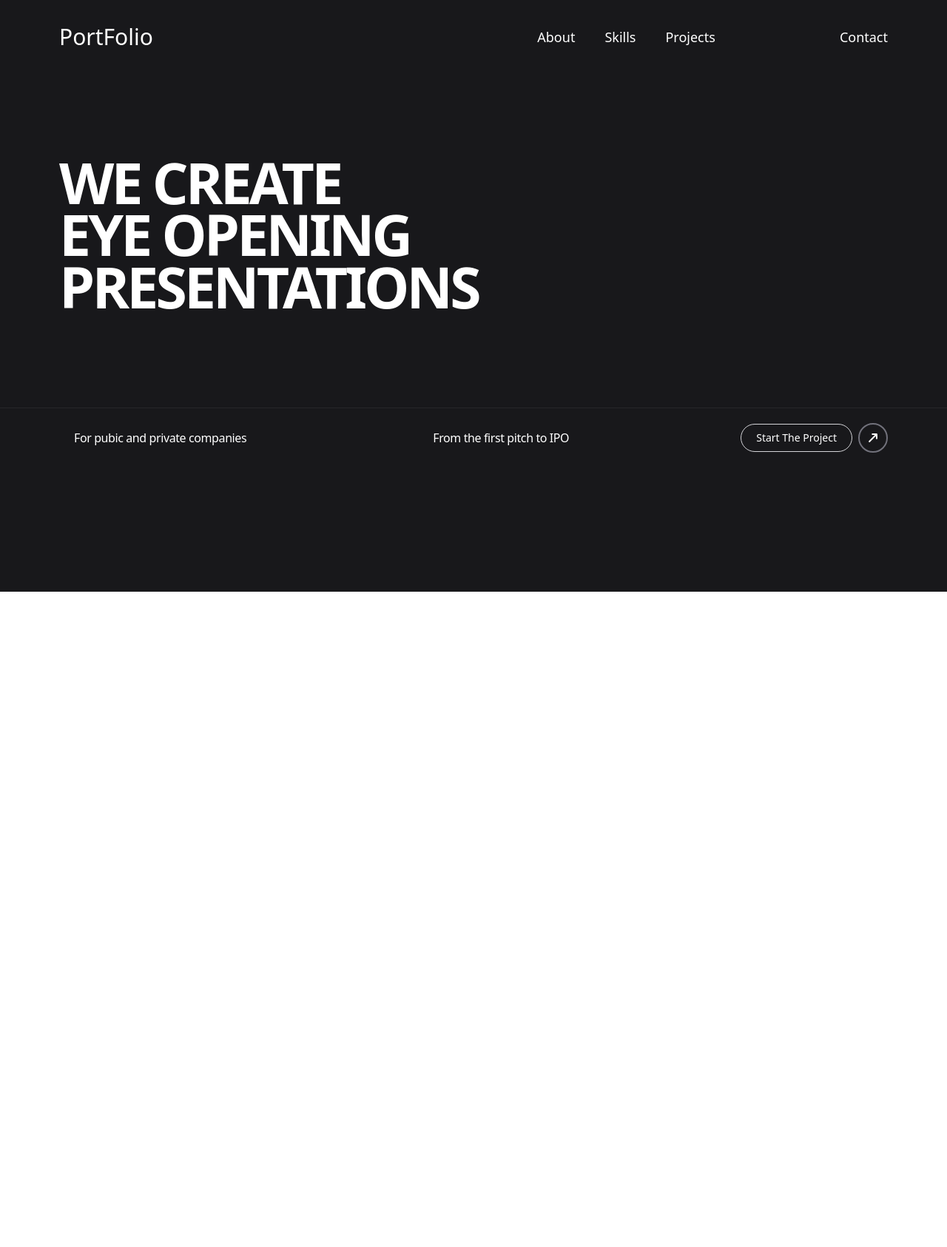
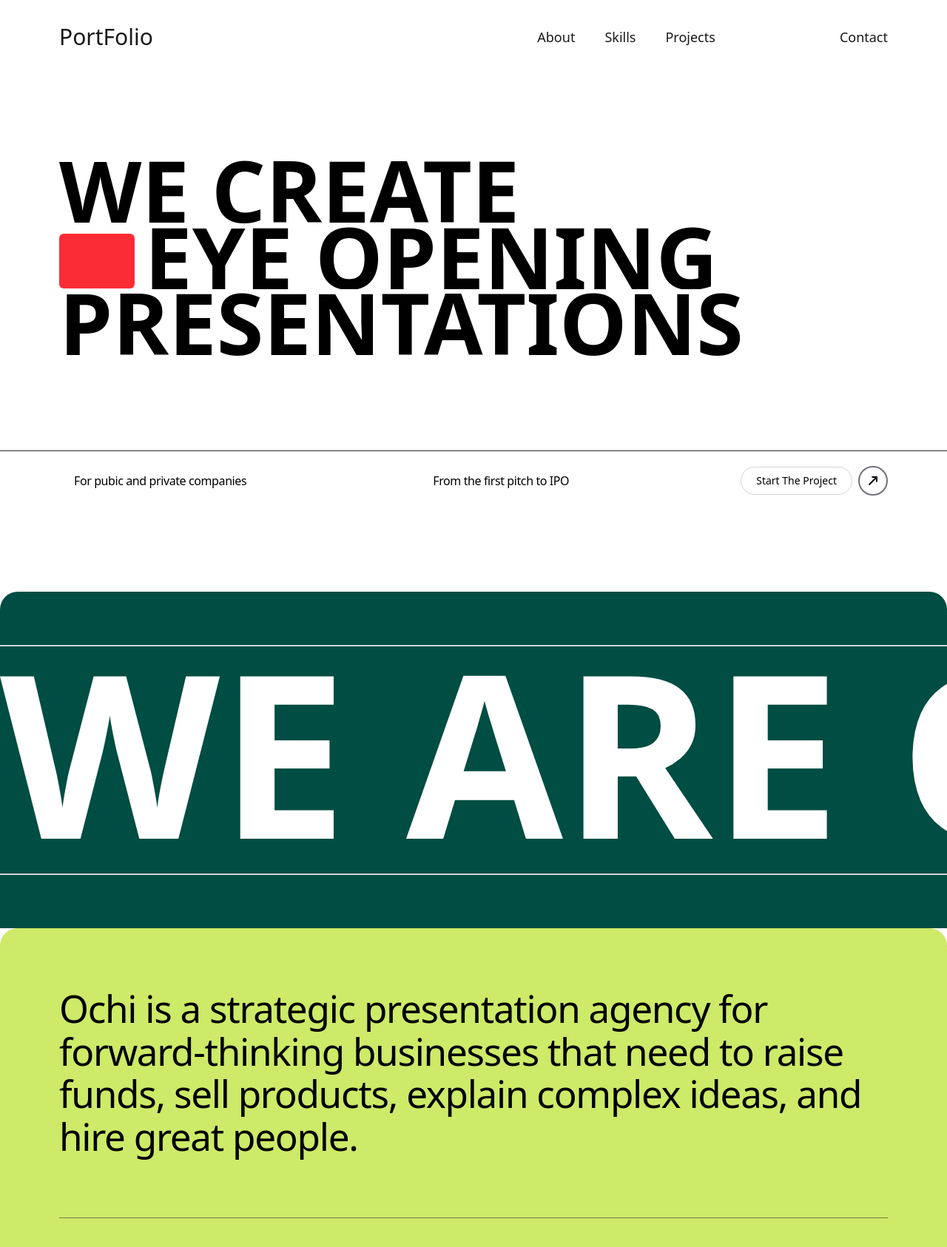
Before and after one commit to Ishaansharma23/Ochi, a React (Vite) app in the folder frontend/: page / in a window 1280 px wide. Shown: the top 1686 px of the page at 74% size. Before the commit the page ends 800 px from the top, so only its background shows below. Built offline with nearby package versions, Linux system fonts and the light colour scheme.

Commit message:
secondpage

```diff
--- a/frontend/package.json
+++ b/frontend/package.json
@@ -11,6 +11,7 @@
   },
   "dependencies": {
     "@tailwindcss/vite": "^4.1.11",
+    "framer-motion": "^12.23.5",
     "react": "^19.1.0",
     "react-dom": "^19.1.0",
     "react-icons": "^5.5.0",
--- a/frontend/src/App.jsx
+++ b/frontend/src/App.jsx
@@ -2,6 +2,8 @@ import { useState } from 'react'
 import './index.css'
 import Navbar from './components/Navbar'
 import LandingPage from './components/LandingPage'
+import Marquee from './components/Marquee'
+import About from './components/About'
 
 function App() {
 
@@ -11,6 +13,8 @@ function App() {
       <div className='w-full h-screen text-white'>
        <Navbar />
        <LandingPage />
+       <Marquee />
+       <About />
       </div>
     </>
   )
--- /dev/null
+++ b/frontend/src/components/About.jsx
@@ -0,0 +1,16 @@
+import React from 'react'
+
+const About = () => {
+    return (
+        <div className='w-full p-20 bg-[#CDEA68] rounded-tl-3xl rounded-tr-3xl text-black'>
+            <h1 className='font-["Neue_Montreal"] text-[4vw] leading-[4.5vw] tracking-tight'>
+                Ochi is a strategic presentation agency for forward-thinking businesses that need to raise funds, sell prod­ucts, ex­plain com­plex ideas, and hire great peo­ple.
+            </h1>
+            <div className='w-full border-t-[1px] mt-20 border-[#738146]'>
+
+            </div>
+        </div>
+    )
+}
+
+export default About
--- a/frontend/src/components/LandingPage.jsx
+++ b/frontend/src/components/LandingPage.jsx
@@ -3,18 +3,21 @@ import { FaArrowUpLong } from "react-icons/fa6";
 
 const LandingPage = () => {
     return (
-    <div className='w-full h-screen bg-zinc-900 pt-1'>
+        <div className='w-full h-screen bg-white text-black pt-1'>
             <div className='textstructure mt-52 px-20'>
-            {["We Create" , "Eye Opening", "Presentations"].map((items , index) =>{
+                {["We Create", "Eye Opening", "Presentations"].map((items, index) => {
                     return <div className='masker'>
-                    <h1 className='uppercase text-[6vw] leading-[5.5vw] font-["Founders Grotesk"] tracking-tighter font-semibold'>
+                        <div className='w-fit flex items-end overflow-hidden'>
+                            {index == 1 && (<div className='mr-[1vw] -top-[0.1vw] w-[8vw] rounded-md h-[5.8vw] bg-red-500 relative'></div>)}
+                            <h1 className='uppercase text-[9vw] leading-[7vw] font-["Test_Founders_Grotesk_X-Condensed"] font-bold'>
                                 {items}
                             </h1>
+                        </div>
                     </div>
                 })}
             </div>
             <div className='border-t-[1px] border-zinc-800 mt-32 flex justify-between px-20 py-5'>
-            {["For pubic and private companies" , "From the first pitch to IPO"].map((items , index) =>{
+                {["For pubic and private companies", "From the first pitch to IPO"].map((items, index) => {
                     return <p className='font-light tracking-tight px-5 py-2 flex'>{items}
                     </p>
                 })}
--- /dev/null
+++ b/frontend/src/components/Marquee.jsx
@@ -0,0 +1,15 @@
+import React from 'react'
+import { motion } from 'framer-motion'
+
+const Marquee = () => {
+  return (
+    <div className='w-full py-18 rounded-tl-3xl rounded-tr-3xl bg-[#004D43]'>
+        <div className='text border-t-2 border-b-2 border-zinc-300 flex whitespace-nowrap overflow-hidden gap-10'>
+            <h1 className='text-[24vw] leading-none font-["Test_Founders_Grotesk_X-Condensed"] font-semibold uppercase mb-3 -mt-3'>We Are Ochi</h1>
+            <h1  className='text-[24vw] leading-none font-["Test_Founders_Grotesk_X-Condensed"] font-semibold uppercase mb-3 -mt-3'>We Are Ochi</h1>
+        </div>
+    </div>
+  )
+}
+
+export default Marquee
--- a/frontend/src/components/Navbar.jsx
+++ b/frontend/src/components/Navbar.jsx
@@ -2,7 +2,7 @@ import React from 'react'
 
 const Navbar = () => {
   return (
-    <div className='w-full fixed z-[999] px-20 py-8 font-["Neue_Montreal"] flex justify-between items-center'>
+    <div className='w-full fixed z-[999] px-20 py-8 font-["Neue_Montreal"] flex justify-between items-center text-zinc-900'>
         <div className='logo text-3xl'>PortFolio</div>
         <div className='links flex gap-10'>
         {["About" , "Skills" , "Projects" , "Contact"].map((items , index) => {
```
Also changed, not shown: 1 other file (tests, documents, lock files or other folders). Lines whose indentation alone changed are shown as unchanged.
